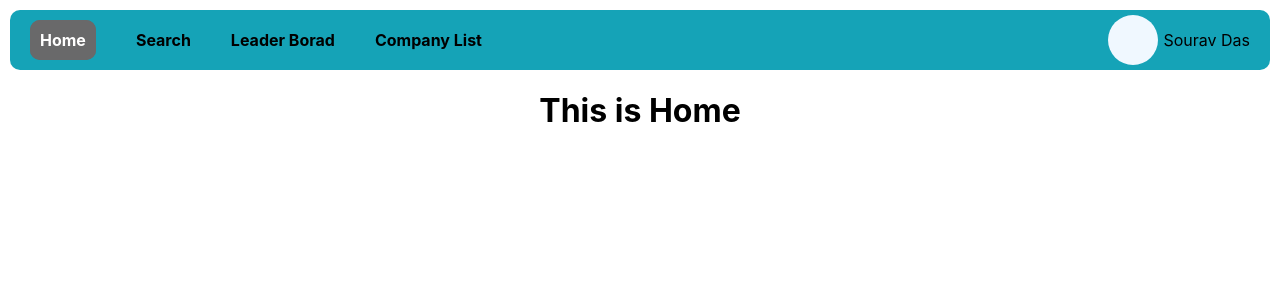
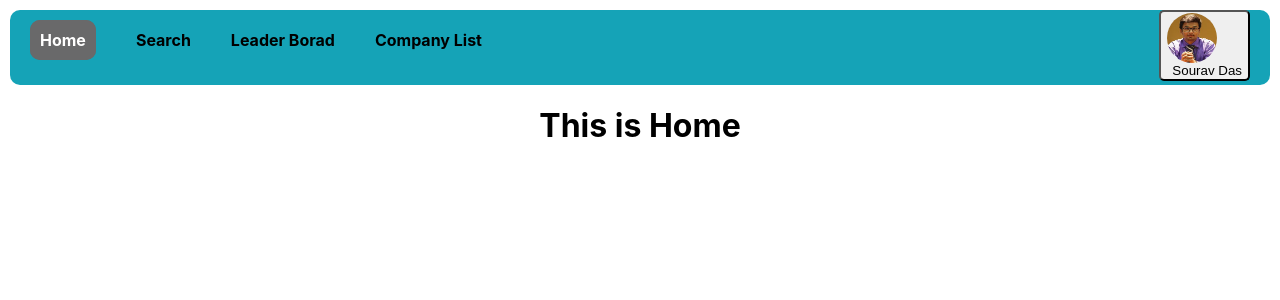
Before and after one commit to DasBabu1904/KUCSE-3200-web-development-project-cse3200, a React (Create React App) app: page / in a window 1280 px wide. Shown: the top 300 px of the page. Built offline with nearby package versions, Linux system fonts and the light colour scheme.

Commit message:
Header ribon designed

```diff
--- /dev/null
+++ b/public/user.json
@@ -0,0 +1,4 @@
+{
+    "Name": "Sourav Das",
+    "img": "profilepic.jpg"
+}
--- a/src/Component/Header/Header.css
+++ b/src/Component/Header/Header.css
@@ -1,4 +1,5 @@
 .Header-ribon{
+    height: 75px;
     margin: 10px;
     border-radius: 10px;
     justify-content: space-between;
@@ -8,10 +9,15 @@
 .header-left{
     display: flex;
 }
+.Profile-button{
+    border-radius: 5px;
+
+}
 .header-right{
     align-items: center;
     padding-right: 20px;
-    display: flex;
+    border-radius: 5px;
+    /* display: flex; */
 }
 .profile-picture-header{
     height: 50px;
@@ -24,3 +30,32 @@
     display: grid;
     align-items: center;
 }
+.dropdown-content-header {
+    display: none;
+    position: absolute;
+    min-width: 160px;
+    box-shadow: 0px 8px 16px 0px rgba(0,0,0,0.2);
+    z-index: 1;
+  }
+  .dropdown-content-header-display {
+    display: grid;
+    position: absolute;
+    background-color: rgb(105, 105, 106);
+    min-width: 160px;
+
+    box-shadow: 0px 8px 16px 0px rgba(0,0,0,0.2);
+    z-index: 1;
+  }
+  .header-dropdown-menu{
+    padding: 7px;
+    text-decoration: none;
+    background-color: rgb(105, 105, 106);
+    color: white;
+    display: block;
+  }
+  /* .dropdown-content a {
+    color: black;
+    padding: 12px 16px;
+    text-decoration: none;
+    display: block;
+  } */
--- a/src/Component/Header/Header.js
+++ b/src/Component/Header/Header.js
@@ -1,12 +1,23 @@
-import React from 'react';
+import React, { useEffect, useState } from 'react';
 import './Header.css';
 import { Link } from 'react-router-dom';
 import CustomLink from '../CustomLink/CustomLink';
 
 const Header = () => {
+    const[dropClass,setdropClass]=useState('dropdown-content-header')
+    const [user,setUser]=useState({});
+    useEffect(()=>{
+        fetch("user.json")
+        .then(res=>res.json())
+        .then(res=>setUser(res))
+    },[])
 
     const profileButton=()=>{
+        setdropClass('dropdown-content-header-displa')
         console.log("/profile")
+    }
+    const profileButtonBlur=()=>{
+        setdropClass('dropdown-content-header')
     }
 
     return (
@@ -18,10 +29,21 @@ const Header = () => {
                 <CustomLink to="/company-list">Company List </CustomLink>
            </div>
 
-                <div onClick={()=>{profileButton()}} className='header-right'>
-                    <div className='profile-picture-header'></div>
-                    <div className='profile-name-header'>Sourav Das</div>
+
+            <div className='header-right' >
+                <button className='Profile-button' onClick={()=>{profileButton()}} onBlur={()=>profileButtonBlur()} >
+                    <div>
+                        <div className='profile-picture-header'><img className='profile-picture-header' src={user.img}></img></div>
+                        <div className='profile-name-header'>{user.Name}</div>
+                    </div>
+                <div className={dropClass}>
+                    <a className="header-dropdown-menu" href="google.com">google</a>
+                    <a className="header-dropdown-menu" href="#">Link 2</a>
+                    <a className="header-dropdown-menu" href="#">Link 3</a>
                 </div>
+                </button>
+
+</div>
         </div>
     );
 };
--- a/src/Component/Home/Home.js
+++ b/src/Component/Home/Home.js
@@ -1,9 +1,31 @@
-import React from 'react';
+import React, { useEffect, useState } from 'react';
 import './Home.css'
 const Home = () => {
+    const [homeContent,setHomeContent]=useState({})
+    useEffect(()=>{
+        fetch
+    },[])
     return (
         <div>
             <h1>This is Home</h1>
+
+            {/* description  */}
+
+            <div>
+                <div>
+                    <div className='Home-description-header'>
+                        <h1>
+
+                        </h1>
+                    </div>
+                    <div className='Home-description-text'>
+
+                    </div>
+                </div>
+                <div className='Home-description-image'>
+
+                </div>
+            </div>
         </div>
     );
 };
```
Also changed, not shown: public/profilepic.jpg (added).
